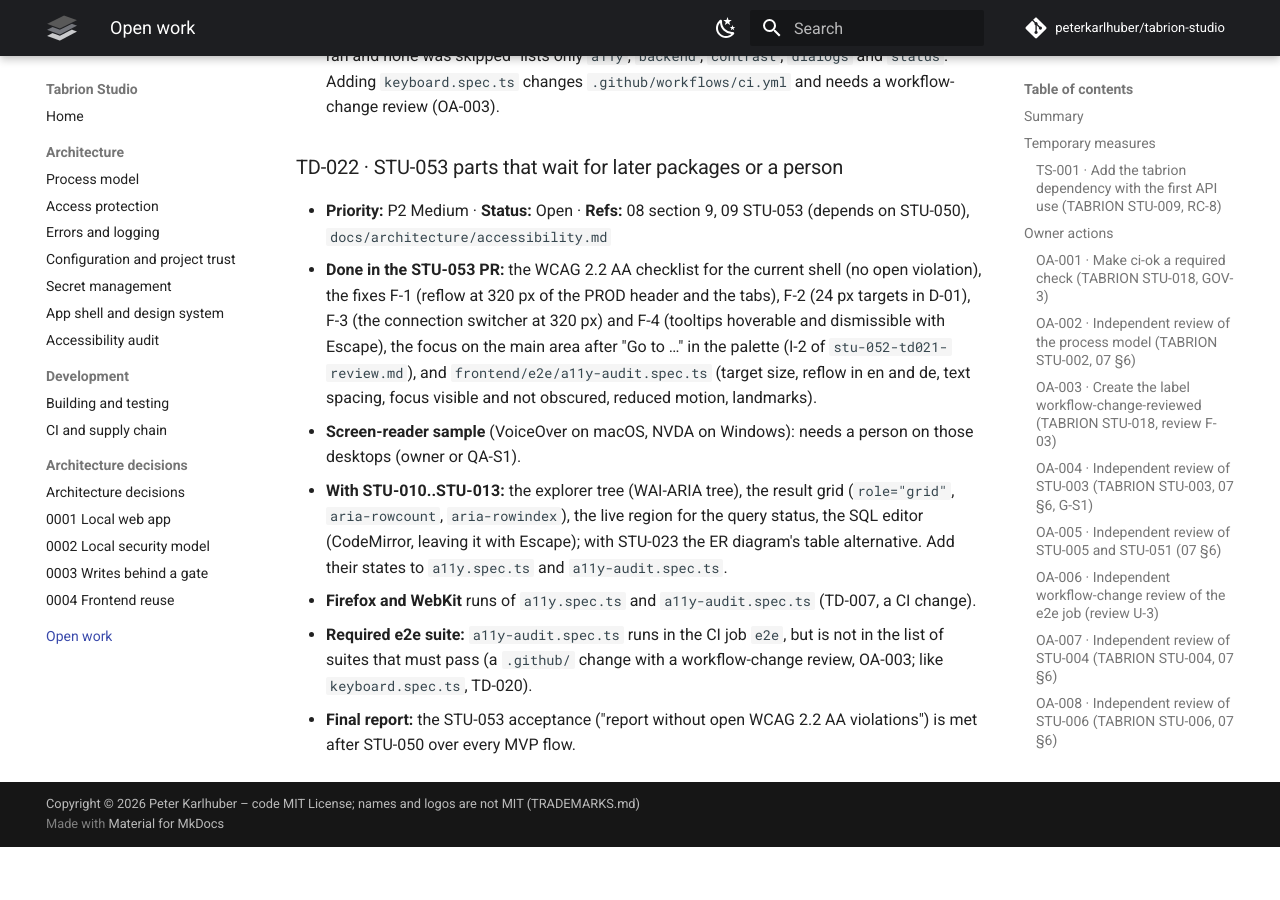
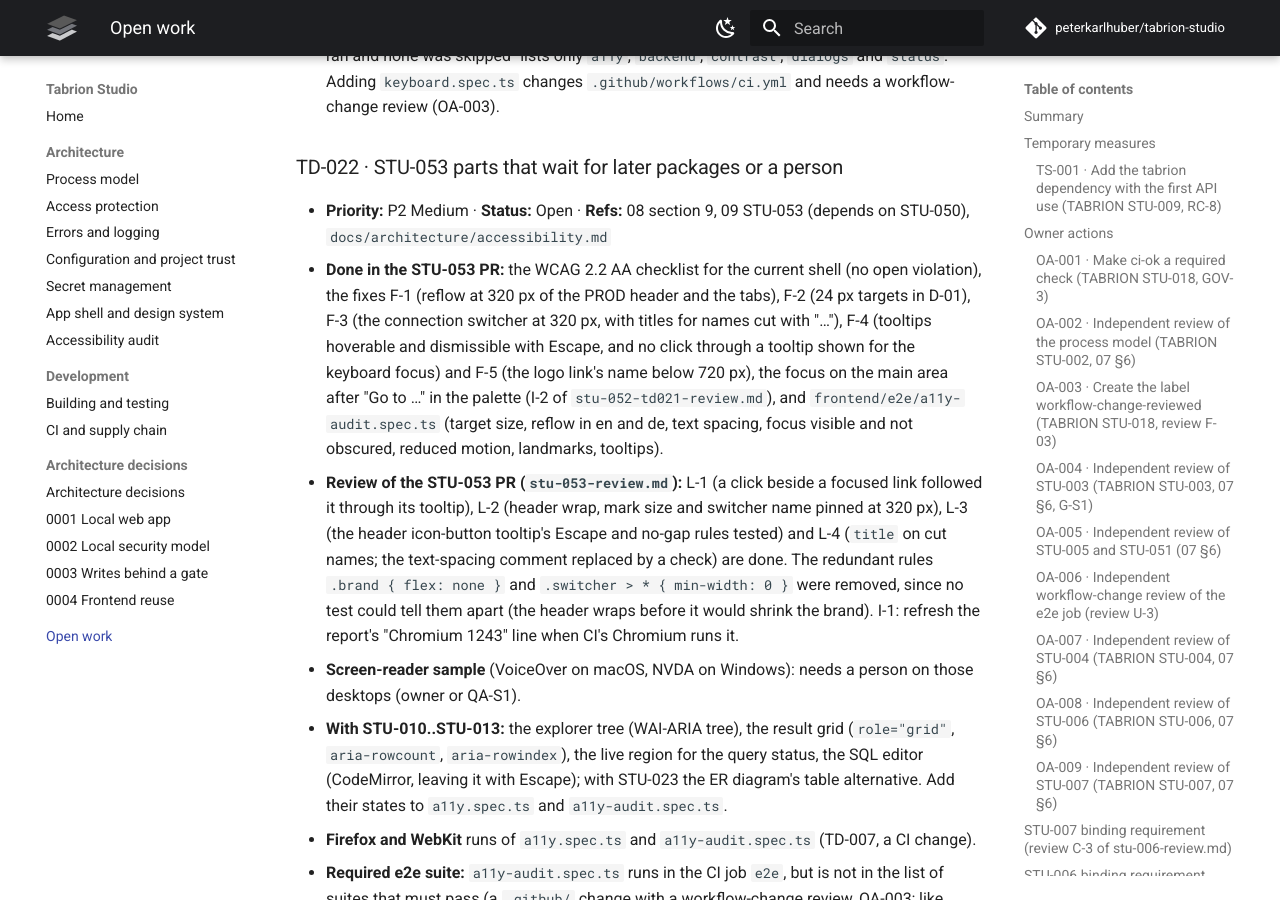
Before and after one commit to peterkarlhuber/tabrion-studio, an MkDocs documentation site: the page built from docs/TODO.md, in a window 1280 px wide and 900 px high, scrolled down 21486 px. Built offline with MkDocs 1.6.1 and Material for MkDocs 9.7.7, drawn with Linux system fonts in a browser that asks for light colours; comment, search, counter and statistics services are not loaded; before the commit the page ends 22333 px from its top, so only the background shows below that; some of the changed text lies outside the part shown.

Commit message:
Fix the STU-053 review items L-1..L-4 and the logo link's name
- L-1: a tooltip takes the pointer only while its trigger is hovered, so a
  click beside a link or button that only has the keyboard focus reaches the
  content below instead of activating it.
- L-2: the audit pins at 320 px that no header part is squeezed, the mark
  keeps 24 px, the switcher name is shown in full and the header wraps.
- L-3: the header icon-button tooltip is tested for hover with no gap and
  Escape.
- L-4: connection names and tab titles cut with "..." have a title, and the
  audit fails on any cut text no title shows. The connection state no longer
  shrinks, so a long name cannot push it out of the button.
- F-5: below 720 px the "Tabrion Studio" text is hidden visually only, so the
  logo link keeps its accessible name.

Co-Authored-By: Claude Opus 5.5 <noreply@anthropic.com>
Claude-Session: https://claude.ai/code/session_011tY7TC7Nu5VGro3DJGJcv8

```diff
--- a/docs/TODO.md
+++ b/docs/TODO.md
@@ -327,7 +327,7 @@ merge after OA-004.
 | TABRION STU-051 | Status indicators and dialogs | P1 | STU-005 | Done (PR #5, review accepted): environment badge in header, tabs and title, D-01, D-02, D-06, D-08 with tested focus rules; their owners arrive with STU-006/008/011/012 |
 | TABRION STU-010..STU-015 | Explorer, query engine, SQL editor, data viewer, diagnostics, migration status | P1/P0 | STU-009, TAB-042 | The "openapi in sync" CI job planned with STU-008 is TD-011; STU-011 replaces the polling heartbeat with SSE and applies the Origin check to it |
 | TABRION STU-052 | Keyboard and command palette | P2 | STU-012 | In progress (first part in the STU-052 PR): the command palette, the shortcut help and F6/Shift+F6 over the shell, keyboard-only E2E for the flows that exist (`e2e/keyboard.spec.ts`). The editor shortcuts and the keyboard-only E2E of every main flow follow with STU-011/STU-012 (TD-020) |
-| TABRION STU-053 | Accessibility audit MVP | P2 | STU-050 | In progress (first part in the STU-053 PR): audit of the current shell in `docs/architecture/accessibility.md`, findings F-1..F-4 fixed, `e2e/a11y-audit.spec.ts`. The rest is TD-022 |
+| TABRION STU-053 | Accessibility audit MVP | P2 | STU-050 | In progress (first part in the STU-053 PR): audit of the current shell in `docs/architecture/accessibility.md`, findings F-1..F-5 fixed, `e2e/a11y-audit.spec.ts`. The rest is TD-022 |
 | TABRION STU-050 | UX acceptance | P1 | | |
 | TABRION STU-016 | MVP hardening and security review (G-S1) | P0 | all of the above | |
 | TABRION STU-017 | MVP docs and tag 0.1.0 (no publication) | P1 | STU-016 | adds the manual, build-only release workflow |
@@ -572,9 +572,16 @@ and the server-side write flag (STU-ADR-0003) leave room for it.
   `docs/architecture/accessibility.md`
 - **Done in the STU-053 PR:** the WCAG 2.2 AA checklist for the current shell (no open violation), the fixes F-1
   (reflow at 320 px of the PROD header and the tabs), F-2 (24 px targets in D-01), F-3 (the connection switcher at
-  320 px) and F-4 (tooltips hoverable and dismissible with Escape), the focus on the main area after "Go to …" in the
+  320 px, with titles for names cut with "…"), F-4 (tooltips hoverable and dismissible with Escape, and no click
+  through a tooltip shown for the keyboard focus) and F-5 (the logo link's name below 720 px), the focus on the main area after "Go to …" in the
   palette (I-2 of `stu-052-td021-review.md`), and `frontend/e2e/a11y-audit.spec.ts` (target size, reflow in en and de, text spacing, focus visible and not
-  obscured, reduced motion, landmarks).
+  obscured, reduced motion, landmarks, tooltips).
+- **Review of the STU-053 PR (`stu-053-review.md`):** L-1 (a click beside a focused link followed it through its
+  tooltip), L-2 (header wrap, mark size and switcher name pinned at 320 px), L-3 (the header icon-button tooltip's
+  Escape and no-gap rules tested) and L-4 (`title` on cut names; the text-spacing comment replaced by a check) are
+  done. The redundant rules `.brand { flex: none }` and `.switcher > * { min-width: 0 }` were removed, since no test
+  could tell them apart (the header wraps before it would shrink the brand). I-1: refresh the report's
+  "Chromium 1243" line when CI's Chromium runs it.
 - **Screen-reader sample** (VoiceOver on macOS, NVDA on Windows): needs a person on those desktops (owner or QA-S1).
 - **With STU-010..STU-013:** the explorer tree (WAI-ARIA tree), the result grid (`role="grid"`, `aria-rowcount`,
   `aria-rowindex`), the live region for the query status, the SQL editor (CodeMirror, leaving it with Escape); with
--- a/frontend/src/components/status/Status.module.css
+++ b/frontend/src/components/status/Status.module.css
@@ -63,9 +63,6 @@
   font-size: var(--tb-text-sm);
   cursor: pointer;
 }
-.switcher > * {
-  min-width: 0;
-}
 .switcher:hover {
   background: var(--tb-color-surface-hover);
 }
@@ -75,7 +72,9 @@
   white-space: nowrap;
   font-weight: var(--tb-weight-semibold);
 }
+/* The state is never cut: a long name gives way to it (flex: none), so it cannot run out of the button. */
 .status {
+  flex: none;
   color: var(--tb-color-text-muted);
   white-space: nowrap;
 }
--- a/frontend/src/components/status/Status.tsx
+++ b/frontend/src/components/status/Status.tsx
@@ -112,7 +112,10 @@ export function ConnectionSwitcher({
       >
         <span className={clsx(styles.dot, styles[connection.status])} aria-hidden="true" />
         <span className="tb-sr-only">{t('header.connection.label')}: </span>
-        <span className={styles.name}>{connection.name}</span>
+        {/* A long name is cut with "…" (WCAG 1.4.10); the title shows it in full (STU-053 review L-4). */}
+        <span className={styles.name} title={connection.name}>
+          {connection.name}
+        </span>
         <span className="tb-sr-only">, </span>
         <span className={styles.status}>{status}</span>
       </button>
--- a/frontend/src/components/ui/IconButton.module.css
+++ b/frontend/src/components/ui/IconButton.module.css
@@ -39,6 +39,12 @@
   font-size: var(--tb-text-xs);
   font-weight: var(--tb-weight-medium);
   white-space: nowrap;
+  /* Shown only for the keyboard focus, the tooltip takes no clicks (STU-053 review L-1). */
+  pointer-events: none;
+}
+/* Hoverable (WCAG 1.4.13): only while the pointer is on the button does its tooltip take the pointer. */
+.iconButton:hover::after {
+  pointer-events: auto;
 }
 :global(:root[data-tooltips-hidden]) .iconButton::after {
   display: none;
```
Also changed, not shown: CHANGELOG.md (+3 -1 lines), docs/architecture/accessibility.md (+6 -5 lines), frontend/src/shell/AppShell.module.css (+17 -2 lines), 3 other files.
